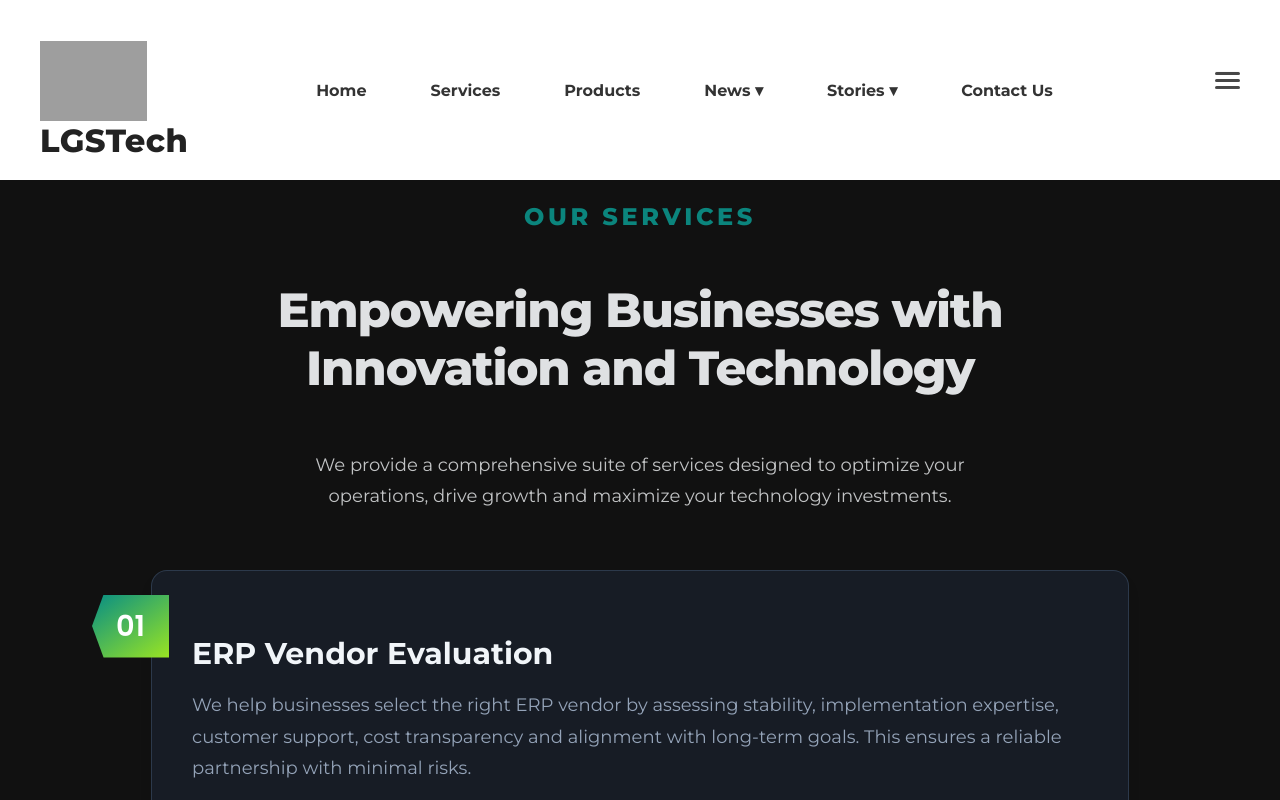
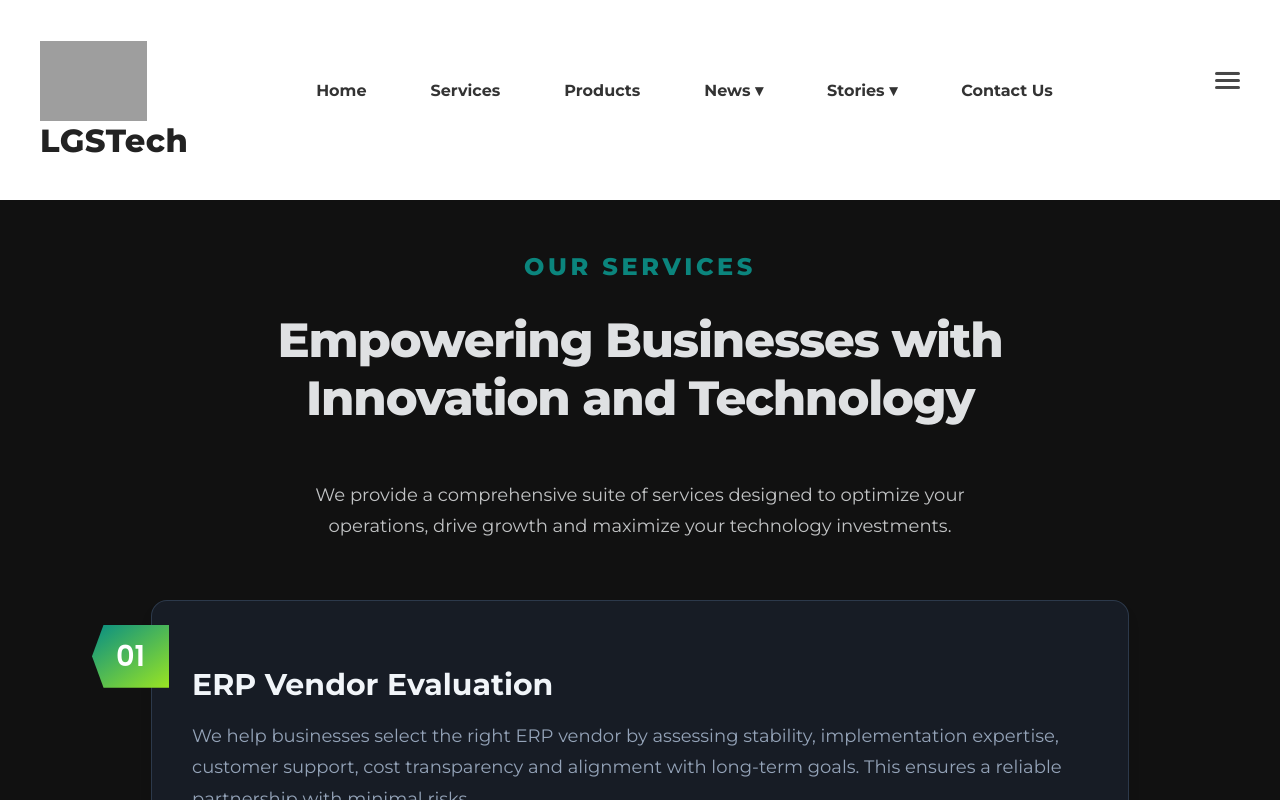
Before and after one commit to harunalhassan/LGSTech-Frontend, a React (Create React App) app: page /services in a window 1280 px wide. Shown: the top 800 px of the page. Built offline with nearby package versions, Linux system fonts and the light colour scheme; grey boxes are pictures that could not be loaded.

Commit message:
modification done

```diff
--- a/src/pages/Home.js
+++ b/src/pages/Home.js
@@ -1,5 +1,5 @@
 import React, { useEffect, useRef, useState } from 'react';
-
+import { Link } from "react-router-dom";
 import { useLocation } from "react-router-dom";
 import '../styles/Home.css';
 import dashboard1 from '../assets/carousel3.jpg';
@@ -63,7 +63,7 @@ const whatsNewItems = [
     title: 'D365 Security Best Practices with RBSM',
     desc: 'We provide role-based access control, restricting data based on user roles like Admin, Manager, Team Lead or Guest.',
     image: dashboard1,
-    link: '#',
+    link: '/blank',
     ctaText: 'Know More',
     bgColor: '#166b61f8', // brand teal
   },
@@ -72,7 +72,7 @@ const whatsNewItems = [
     title: 'Data Encryption & Protection',
     desc: 'We provide data encryption with DLP policies, BYOK or managed keys for data at rest and TLS 1.2+ for data in transit.',
     image: dashboard2,
-    link: '#',
+    link: '/blank',
     ctaText: 'Know More',
     bgColor: '#61931cff', // green shade
   },
@@ -81,7 +81,7 @@ const whatsNewItems = [
     title: 'Data Migration Best Practices',
     desc: 'Engage stakeholders, map data accurately, transform efficiently, validate often and automate for seamless and secure migration.',
     image: dashboard3,
-    link: '#',
+    link: '/blank',
     ctaText: 'Know More',
     bgColor: '#013886ff', // bright cyan
   },
@@ -97,38 +97,35 @@ function Slide({ item, isActive }) {
   useEffect(() => {
     if (isActive && !prevActiveRef.current) {
       setPlay(false);
-      requestAnimationFrame(() => {
-        setPlay(true);
-      });
+      requestAnimationFrame(() => setPlay(true));
     }
     prevActiveRef.current = isActive;
   }, [isActive]);
 
   useEffect(() => {
     if (isActive) setPlay(true);
-    // eslint-disable-next-line react-hooks/exhaustive-deps
-  }, []);
+  }, []); // only once
 
   return (
-    <div className={`slide ${isActive ? 'active' : ''}`}
+    <div
+      className={`slide ${isActive ? "active" : ""}`}
       aria-hidden={!isActive}
       style={{ backgroundImage: `url(${item.image})` }}
     >
       <div className="overlay" />
       <div
-        className={`slide-content ${play ? 'animate-text' : ''}`}
-        style={{ backgroundColor: item.bgColor }} // 🔥 use per-slide bg color
+        className={`slide-content ${play ? "animate-text" : ""}`}
+        style={{ backgroundColor: item.bgColor }}
       >
         <h2>{item.title}</h2>
         <p>{item.desc}</p>
-        <a href={item.link} className="slide-cta">
+        <Link to={item.link} className="slide-cta">
           {item.ctaText} →
-        </a>
+        </Link>
       </div>
     </div>
   );
 }
-
 function WhatsNewCarousel({ items, autoPlayInterval = 4000 }) {
   const total = items.length;
   const [internalIndex, setInternalIndex] = useState(1);
--- a/src/styles/Services.css
+++ b/src/styles/Services.css
@@ -7,7 +7,7 @@
   min-height: 100vh;
   position: relative;
   overflow: hidden;
-  margin-top: 150px;
+  margin-top: 200px;
   font-family: "Montserrat", sans-serif;
   transition: background-color 0.8s ease, color 0.8s ease; /* smoother */
 }
@@ -139,9 +139,9 @@
 }
 
 .services-title-main {
-  /* margin-top: 1rem; */
+  margin-top: 1rem;
   font-size: 1rem;
-  font-weight: 800;
+  font-weight: 750;
   letter-spacing: -0.025em;
 }
 
```
